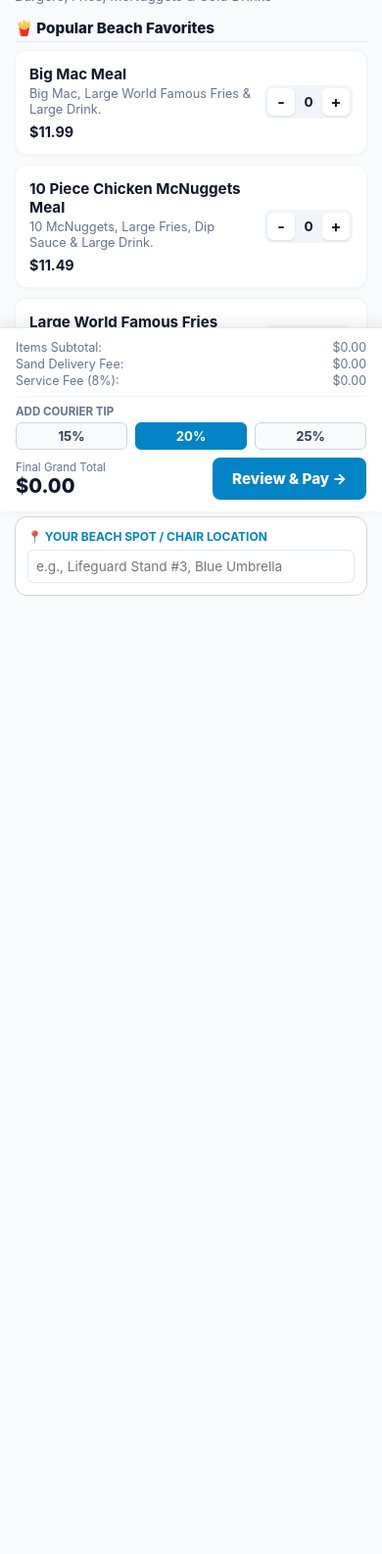
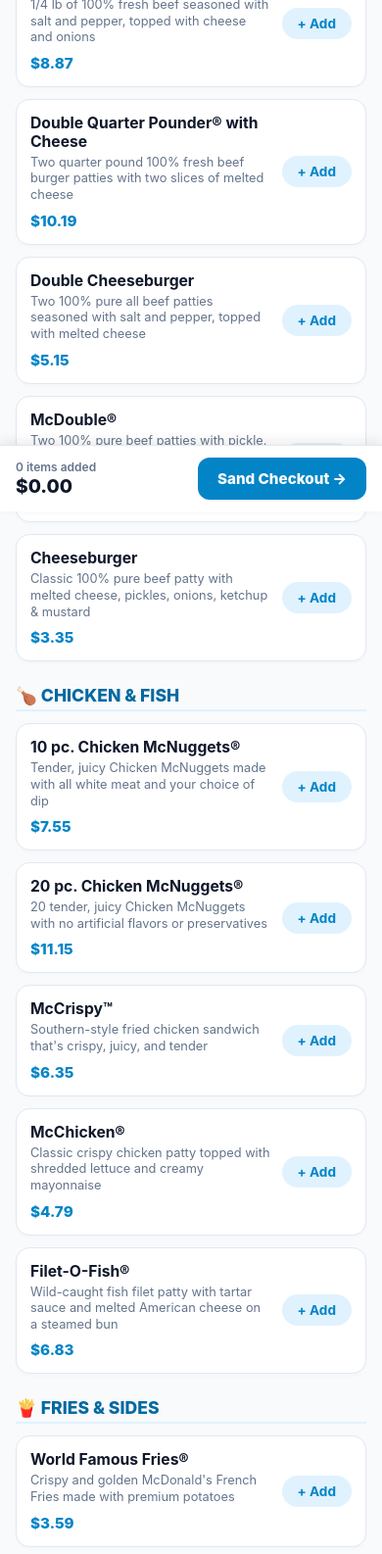
Before and after one commit to wpb200129/Beach-Eats-, a plain HTML site: page mcdonalds.html in a window 390 px wide. Shown: the part 322-1908 px from the top of the page at 98% size. Before the commit the page ends 1205 px from the top, so only its background shows below. Drawn offline with Linux system fonts and the light colour scheme.

Commit message:
Revise McDonald's menu and layout
Updated the McDonald's menu page with new items, adjusted styles, and improved layout.

```diff
--- a/mcdonalds.html
+++ b/mcdonalds.html
@@ -3,198 +3,323 @@
 <head>
   <meta charset="UTF-8">
   <meta name="viewport" content="width=device-width, initial-scale=1.0">
-  <title>McDonald's | Beach Eats</title>
+  <title>McDonald's Menu | Beach Eats Sand Delivery</title>
   <style>
-    * { box-sizing: border-box; margin: 0; padding: 0; font-family: -apple-system, BlinkMacSystemFont, "Segoe UI", Roboto, sans-serif; }
-    body { background-color: #f8fafc; color: #0f172a; padding-bottom: 260px; }
+    * { box-sizing: border-box; margin: 0; padding: 0; font-family: -apple-system, BlinkMacSystemFont, "Segoe UI", Roboto, Helvetica, Arial, sans-serif; }
+    body { background-color: #f8fafc; color: #0f172a; padding-bottom: 100px; }
 
-    .app-header { background: #fff; padding: 15px; text-align: center; border-bottom: 1px solid #e2e8f0; position: sticky; top: 0; z-index: 100; }
-    .app-logo { max-width: 280px; width: 75%; height: auto; display: block; margin: 0 auto 8px; }
-    .status-badge { display: inline-block; background: #e0f2fe; color: #0284c7; padding: 4px 12px; border-radius: 20px; font-size: 0.8rem; font-weight: 700; }
+    /* Top Nav Bar */
+    header { background: #0284c7; color: #fff; padding: 14px 16px; display: flex; align-items: center; justify-content: space-between; position: sticky; top: 0; z-index: 100; box-shadow: 0 2px 8px rgba(0,0,0,0.1); }
+    .back-btn { color: #fff; text-decoration: none; font-weight: 700; font-size: 1.1rem; }
+    .header-brand { display: flex; align-items: center; gap: 8px; }
+    .header-brand img { width: 32px; height: 32px; border-radius: 6px; object-fit: contain; background: #fff; padding: 2px; }
+    .header-brand h1 { font-size: 1.1rem; font-weight: 800; }
 
-    .container { max-width: 480px; margin: 0 auto; padding: 15px; }
+    .container { max-width: 480px; margin: 0 auto; padding: 16px; }
 
-    .nav-scroll { display: flex; gap: 8px; overflow-x: auto; padding-bottom: 8px; margin-bottom: 15px; scrollbar-width: none; }
-    .nav-pill { background: #fff; border: 1px solid #cbd5e1; padding: 8px 16px; border-radius: 20px; font-size: 0.85rem; font-weight: 700; color: #475569; white-space: nowrap; text-decoration: none; }
-    .nav-pill.active { background: #0284c7; color: #fff; border-color: #0284c7; }
+    /* Category Header */
+    .menu-category { font-size: 1.1rem; font-weight: 800; text-transform: uppercase; margin: 24px 0 12px; color: #0369a1; border-bottom: 2px solid #e0f2fe; padding-bottom: 4px; display: flex; align-items: center; justify-content: space-between; }
 
-    .store-header { font-size: 1.25rem; font-weight: 800; margin: 10px 0 4px; color: #da291c; }
-    .store-sub { font-size: 0.85rem; color: #64748b; margin-bottom: 15px; }
+    /* Item Card */
+    .item-card { background: #fff; border: 1px solid #e2e8f0; border-radius: 14px; padding: 14px; margin-bottom: 12px; display: flex; justify-content: space-between; align-items: center; gap: 12px; box-shadow: 0 2px 4px rgba(0,0,0,0.02); }
+    .item-info { flex: 1; }
+    .item-info h4 { font-size: 0.98rem; font-weight: 700; color: #0f172a; margin-bottom: 4px; }
+    .item-info p { font-size: 0.8rem; color: #64748b; line-height: 1.3; margin-bottom: 8px; }
+    .item-price { font-weight: 800; color: #0284c7; font-size: 0.95rem; }
 
-    .cat-title { font-size: 0.95rem; font-weight: 800; color: #0f172a; margin: 15px 0 8px; border-bottom: 1px solid #e2e8f0; padding-bottom: 4px; }
+    /* Buttons & Quantity Controls */
+    .add-btn { background: #e0f2fe; color: #0284c7; border: none; font-weight: 700; padding: 8px 16px; border-radius: 20px; cursor: pointer; font-size: 0.85rem; flex-shrink: 0; }
+    .add-btn:active { background: #0284c7; color: #fff; }
 
-    .item-card { background: #fff; border-radius: 12px; padding: 14px; margin-bottom: 10px; display: flex; justify-content: space-between; align-items: center; border: 1px solid #f1f5f9; box-shadow: 0 1px 3px rgba(0,0,0,0.04); }
-    .item-info { flex: 1; padding-right: 12px; }
-    .item-title { font-size: 0.95rem; font-weight: 700; margin-bottom: 3px; }
-    .item-desc { font-size: 0.8rem; color: #64748b; margin-bottom: 6px; line-height: 1.25; }
-    .item-price { font-size: 0.9rem; font-weight: 700; color: #0f172a; }
+    .qty-controls { display: flex; align-items: center; gap: 8px; background: #f1f5f9; border-radius: 20px; padding: 4px 8px; border: 1px solid #cbd5e1; flex-shrink: 0; }
+    .qty-btn { background: #0284c7; color: #fff; border: none; font-weight: 800; width: 26px; height: 26px; border-radius: 50%; cursor: pointer; display: flex; align-items: center; justify-content: center; font-size: 1rem; line-height: 1; }
+    .qty-btn:active { transform: scale(0.92); }
+    .qty-count { font-weight: 800; color: #0f172a; font-size: 0.9rem; min-width: 18px; text-align: center; }
 
-    .stepper { display: flex; align-items: center; background: #f1f5f9; border-radius: 8px; padding: 3px; }
-    .step-btn { width: 28px; height: 28px; border: none; background: #fff; border-radius: 6px; font-weight: bold; font-size: 1rem; cursor: pointer; color: #0f172a; box-shadow: 0 1px 2px rgba(0,0,0,0.1); }
-    .step-count { width: 28px; text-align: center; font-weight: 700; font-size: 0.85rem; }
-
-    .location-box { background: #fff; border-radius: 12px; padding: 12px; border: 1px solid #cbd5e1; margin-top: 15px; }
-    .location-label { font-size: 0.75rem; font-weight: 700; color: #0284c7; text-transform: uppercase; margin-bottom: 6px; display: block; }
-    .location-input { width: 100%; border: 1px solid #e2e8f0; padding: 8px; border-radius: 6px; font-size: 0.85rem; outline: none; }
-
-    .checkout-panel { position: fixed; bottom: 0; left: 0; right: 0; background: #fff; border-top: 1px solid #e2e8f0; padding: 12px 16px; box-shadow: 0 -4px 16px rgba(0,0,0,0.08); z-index: 1000; }
-    .panel-content { max-width: 480px; margin: 0 auto; }
-    .fee-summary { font-size: 0.78rem; color: #64748b; margin-bottom: 8px; border-bottom: 1px solid #f1f5f9; padding-bottom: 6px; }
-    .fee-row { display: flex; justify-content: space-between; margin-bottom: 2px; }
-    .tip-section { margin-bottom: 8px; }
-    .tip-label { font-size: 0.72rem; font-weight: 700; color: #64748b; margin-bottom: 4px; display: block; }
-    .tip-buttons { display: flex; gap: 8px; }
-    .tip-btn { flex: 1; padding: 5px 0; border: 1px solid #cbd5e1; background: #f8fafc; border-radius: 6px; font-weight: 700; font-size: 0.82rem; cursor: pointer; color: #334155; }
-    .tip-btn.active { background: #0284c7; color: #fff; border-color: #0284c7; }
-    .cart-summary { display: flex; justify-content: space-between; align-items: center; }
-    .total-amount { font-size: 1.25rem; font-weight: 800; color: #0f172a; }
-    .checkout-btn { background: #0284c7; color: #fff; border: none; padding: 12px 20px; border-radius: 8px; font-weight: 800; font-size: 0.95rem; cursor: pointer; }
+    /* Bottom Fixed Cart Bar */
+    .cart-bar { position: fixed; bottom: 0; left: 0; right: 0; background: #fff; border-top: 1px solid #e2e8f0; padding: 12px 16px; display: flex; justify-content: space-between; align-items: center; max-width: 480px; margin: 0 auto; box-shadow: 0 -4px 12px rgba(0,0,0,0.08); z-index: 99; }
+    .cart-info { display: flex; flex-direction: column; }
+    .cart-count { font-size: 0.75rem; color: #64748b; font-weight: 600; }
+    .cart-total { font-size: 1.2rem; font-weight: 800; color: #0f172a; }
+    .checkout-btn { background: #0284c7; color: #fff; text-decoration: none; font-weight: 800; padding: 12px 20px; border-radius: 12px; font-size: 0.95rem; }
   </style>
 </head>
 <body>
 
-  <div class="app-header">
-    <img src="https://raw.githubusercontent.com/wpb200129/Beach-Eats-/main/logo.png" alt="Beach Eats Logo" class="app-logo">
-    <span class="status-badge">🏖️ Sand Delivery • 20-30 Min</span>
-  </div>
+  <header>
+    <a href="index.html" class="back-btn">← Back</a>
+    <div class="header-brand">
+      <img src="mcdonalds.png" alt="McDonald's" onerror="this.outerHTML='🍟';">
+      <h1>McDonald's</h1>
+    </div>
+    <div style="width: 40px;"></div>
+  </header>
 
   <div class="container">
 
-    <div class="nav-scroll">
-      <a href="index.html" class="nav-pill">🔥 Home</a>
-      <a href="mcdonalds.html" class="nav-pill active">🍔 McDonald's</a>
-      <a href="kaiabowls.html" class="nav-pill">🌺 Kaia Bowls</a>
-      <a href="7-eleven.html" class="nav-pill">🏪 7-Eleven</a>
-    </div>
-
-    <div class="store-header">🍔 McDonald's</div>
-    <div class="store-sub">Burgers, Fries, McNuggets & Cold Drinks</div>
-
-    <div class="cat-title">🍟 Popular Beach Favorites</div>
+    <!-- BURGERS -->
+    <div class="menu-category">🍔 Burgers & Handhelds</div>
 
     <div class="item-card">
       <div class="item-info">
-        <div class="item-title">Big Mac Meal</div>
-        <div class="item-desc">Big Mac, Large World Famous Fries & Large Drink.</div>
-        <div class="item-price">$11.99</div>
+        <h4>Big Mac®</h4>
+        <p>100% pure all beef patties and Big Mac sauce sandwiched between a sesame seed bun</p>
+        <div class="item-price">$7.67</div>
       </div>
-      <div class="stepper">
-        <button class="step-btn" onclick="updateQty('m1', -1)">-</button>
-        <span id="m1" class="step-count">0</span>
-        <button class="step-btn" onclick="updateQty('m1', 1)">+</button>
+      <div id="btn-BigMac">
+        <button class="add-btn" onclick="updateQty('Big Mac', 7.67, 1)">+ Add</button>
       </div>
     </div>
 
     <div class="item-card">
       <div class="item-info">
-        <div class="item-title">10 Piece Chicken McNuggets Meal</div>
-        <div class="item-desc">10 McNuggets, Large Fries, Dip Sauce & Large Drink.</div>
-        <div class="item-price">$11.49</div>
+        <h4>Quarter Pounder® with Cheese</h4>
+        <p>1/4 lb of 100% fresh beef seasoned with salt and pepper, topped with cheese and onions</p>
+        <div class="item-price">$8.87</div>
       </div>
-      <div class="stepper">
-        <button class="step-btn" onclick="updateQty('m2', -1)">-</button>
-        <span id="m2" class="step-count">0</span>
-        <button class="step-btn" onclick="updateQty('m2', 1)">+</button>
+      <div id="btn-QuarterPounderCheese">
+        <button class="add-btn" onclick="updateQty('Quarter Pounder with Cheese', 8.87, 1)">+ Add</button>
       </div>
     </div>
 
     <div class="item-card">
       <div class="item-info">
-        <div class="item-title">Large World Famous Fries</div>
-        <div class="item-desc">Hot, crispy golden salty fries.</div>
-        <div class="item-price">$4.89</div>
+        <h4>Double Quarter Pounder® with Cheese</h4>
+        <p>Two quarter pound 100% fresh beef burger patties with two slices of melted cheese</p>
+        <div class="item-price">$10.19</div>
       </div>
-      <div class="stepper">
-        <button class="step-btn" onclick="updateQty('m3', -1)">-</button>
-        <span id="m3" class="step-count">0</span>
-        <button class="step-btn" onclick="updateQty('m3', 1)">+</button>
+      <div id="btn-DoubleQuarterPounderCheese">
+        <button class="add-btn" onclick="updateQty('Double Quarter Pounder with Cheese', 10.19, 1)">+ Add</button>
       </div>
     </div>
 
     <div class="item-card">
       <div class="item-info">
-        <div class="item-title">OREO® McFlurry®</div>
-        <div class="item-desc">Creamy soft serve blended with crushed OREO cookies.</div>
-        <div class="item-price">$5.29</div>
+        <h4>Double Cheeseburger</h4>
+        <p>Two 100% pure all beef patties seasoned with salt and pepper, topped with melted cheese</p>
+        <div class="item-price">$5.15</div>
       </div>
-      <div class="stepper">
-        <button class="step-btn" onclick="updateQty('m4', -1)">-</button>
-        <span id="m4" class="step-count">0</span>
-        <button class="step-btn" onclick="updateQty('m4', 1)">+</button>
+      <div id="btn-DoubleCheeseburger">
+        <button class="add-btn" onclick="updateQty('Double Cheeseburger', 5.15, 1)">+ Add</button>
       </div>
     </div>
 
-    <div class="location-box">
-      <span class="location-label">📍 Your Beach Spot / Chair Location</span>
-      <input type="text" id="chairSpot" class="location-input" placeholder="e.g., Lifeguard Stand #3, Blue Umbrella">
+    <div class="item-card">
+      <div class="item-info">
+        <h4>McDouble®</h4>
+        <p>Two 100% pure beef patties with pickle, chopped onions, ketchup, mustard, and cheese</p>
+        <div class="item-price">$5.03</div>
+      </div>
+      <div id="btn-McDouble">
+        <button class="add-btn" onclick="updateQty('McDouble', 5.03, 1)">+ Add</button>
+      </div>
+    </div>
+
+    <div class="item-card">
+      <div class="item-info">
+        <h4>Cheeseburger</h4>
+        <p>Classic 100% pure beef patty with melted cheese, pickles, onions, ketchup & mustard</p>
+        <div class="item-price">$3.35</div>
+      </div>
+      <div id="btn-Cheeseburger">
+        <button class="add-btn" onclick="updateQty('Cheeseburger', 3.35, 1)">+ Add</button>
+      </div>
+    </div>
+
+    <!-- CHICKEN & FISH -->
+    <div class="menu-category">🍗 Chicken & Fish</div>
+
+    <div class="item-card">
+      <div class="item-info">
+        <h4>10 pc. Chicken McNuggets®</h4>
+        <p>Tender, juicy Chicken McNuggets made with all white meat and your choice of dip</p>
+        <div class="item-price">$7.55</div>
+      </div>
+      <div id="btn-10pcMcNuggets">
+        <button class="add-btn" onclick="updateQty('10 pc. Chicken McNuggets', 7.55, 1)">+ Add</button>
+      </div>
+    </div>
+
+    <div class="item-card">
+      <div class="item-info">
+        <h4>20 pc. Chicken McNuggets®</h4>
+        <p>20 tender, juicy Chicken McNuggets with no artificial flavors or preservatives</p>
+        <div class="item-price">$11.15</div>
+      </div>
+      <div id="btn-20pcMcNuggets">
+        <button class="add-btn" onclick="updateQty('20 pc. Chicken McNuggets', 11.15, 1)">+ Add</button>
+      </div>
+    </div>
+
+    <div class="item-card">
+      <div class="item-info">
+        <h4>McCrispy™</h4>
+        <p>Southern-style fried chicken sandwich that's crispy, juicy, and tender</p>
+        <div class="item-price">$6.35</div>
+      </div>
+      <div id="btn-McCrispy">
+        <button class="add-btn" onclick="updateQty('McCrispy', 6.35, 1)">+ Add</button>
+      </div>
+    </div>
+
+    <div class="item-card">
+      <div class="item-info">
+        <h4>McChicken®</h4>
+        <p>Classic crispy chicken patty topped with shredded lettuce and creamy mayonnaise</p>
+        <div class="item-price">$4.79</div>
+      </div>
+      <div id="btn-McChicken">
+        <button class="add-btn" onclick="updateQty('McChicken', 4.79, 1)">+ Add</button>
+      </div>
+    </div>
+
+    <div class="item-card">
+      <div class="item-info">
+        <h4>Filet-O-Fish®</h4>
+        <p>Wild-caught fish filet patty with tartar sauce and melted American cheese on a steamed bun</p>
+        <div class="item-price">$6.83</div>
+      </div>
+      <div id="btn-FiletOFish">
+        <button class="add-btn" onclick="updateQty('Filet-O-Fish', 6.83, 1)">+ Add</button>
+      </div>
+    </div>
+
+    <!-- FRIES & SIDES -->
+    <div class="menu-category">🍟 Fries & Sides</div>
+
+    <div class="item-card">
+      <div class="item-info">
+        <h4>World Famous Fries®</h4>
+        <p>Crispy and golden McDonald's French Fries made with premium potatoes</p>
+        <div class="item-price">$3.59</div>
+      </div>
+      <div id="btn-FrenchFries">
+        <button class="add-btn" onclick="updateQty('World Famous Fries', 3.59, 1)">+ Add</button>
+      </div>
+    </div>
+
+    <!-- SWEETS & TREATS -->
+    <div class="menu-category">🍦 Sweets & Treats</div>
+
+    <div class="item-card">
+      <div class="item-info">
+        <h4>OREO® McFlurry®</h4>
+        <p>Creamy vanilla soft serve blended with crunchy OREO cookies</p>
+        <div class="item-price">$3.23</div>
+      </div>
+      <div id="btn-OreoMcFlurry">
+        <button class="add-btn" onclick="updateQty('OREO McFlurry', 3.23, 1)">+ Add</button>
+      </div>
+    </div>
+
+    <div class="item-card">
+      <div class="item-info">
+        <h4>Chocolate Shake</h4>
+        <p>Smooth, rich and creamy chocolate shake topped with whipped light cream</p>
+        <div class="item-price">$5.27</div>
+      </div>
+      <div id="btn-ChocolateShake">
+        <button class="add-btn" onclick="updateQty('Chocolate Shake', 5.27, 1)">+ Add</button>
+      </div>
+    </div>
+
+    <div class="item-card">
+      <div class="item-info">
+        <h4>Fried Apple Pie</h4>
+        <p>Warm, crisp crust filled with sweet 100% American grown apples</p>
+        <div class="item-price">$3.11</div>
+      </div>
+      <div id="btn-FriedApplePie">
+        <button class="add-btn" onclick="updateQty('Fried Apple Pie', 3.11, 1)">+ Add</button>
+      </div>
+    </div>
+
+    <!-- COLD DRINKS -->
+    <div class="menu-category">🥤 Cold Drinks</div>
+
+    <div class="item-card">
+      <div class="item-info">
+        <h4>Fountain Drink / Soda</h4>
+        <p>Coca-Cola, Diet Coke, Sprite, Dr Pepper, Fanta Orange, Hi-C</p>
+        <div class="item-price">$2.63</div>
+      </div>
+      <div id="btn-FountainDrink">
+        <button class="add-btn" onclick="updateQty('Fountain Drink', 2.63, 1)">+ Add</button>
+      </div>
+    </div>
+
+    <div class="item-card">
+      <div class="item-info">
+        <h4>Iced Coffee</h4>
+        <p>Refreshing McCafé iced coffee made with 100% Arabica beans and flavor choice</p>
+        <div class="item-price">$2.99</div>
+      </div>
+      <div id="btn-IcedCoffee">
+        <button class="add-btn" onclick="updateQty('Iced Coffee', 2.99, 1)">+ Add</button>
+      </div>
     </div>
 
   </div>
 
-  <div class="checkout-panel">
-    <div class="panel-content">
-      <div class="fee-summary">
-        <div class="fee-row"><span>Items Subtotal:</span><span>$<span id="subtotalDisplay">0.00</span></span></div>
-        <div class="fee-row"><span>Sand Delivery Fee:</span><span>$<span id="deliveryFeeDisplay">0.00</span></span></div>
-        <div class="fee-row"><span>Service Fee (8%):</span><span>$<span id="serviceFeeDisplay">0.00</span></span></div>
-      </div>
-      <div class="tip-section">
-        <span class="tip-label">ADD COURIER TIP</span>
-        <div class="tip-buttons">
-          <button class="tip-btn" onclick="selectTip(0.15, this)">15%</button>
-          <button class="tip-btn active" onclick="selectTip(0.20, this)">20%</button>
-          <button class="tip-btn" onclick="selectTip(0.25, this)">25%</button>
-        </div>
-      </div>
-      <div class="cart-summary">
-        <div>
-          <div style="font-size: 0.72rem; color: #64748b;">Final Grand Total</div>
-          <div class="total-amount">$<span id="grandTotal">0.00</span></div>
-        </div>
-        <button class="checkout-btn" onclick="checkout()">Review & Pay →</button>
-      </div>
+  <!-- Cart Bar -->
+  <div class="cart-bar">
+    <div class="cart-info">
+      <span class="cart-count" id="cart-count">0 items added</span>
+      <div class="cart-total" id="cart-total">$0.00</div>
     </div>
+    <a href="#" class="checkout-btn" id="checkout-link">Sand Checkout →</a>
   </div>
 
   <script>
-    const itemPrices = { m1: 11.99, m2: 11.49, m3: 4.89, m4: 5.29 };
-    const cart = { m1: 0, m2: 0, m3: 0, m4: 0 };
-    let tipPercent = 0.20;
+    let cart = {};
 
-    function updateQty(id, delta) {
-      cart[id] = Math.max(0, cart[id] + delta);
-      document.getElementById(id).innerText = cart[id];
-      calculateTotal();
+    function updateQty(name, price, change) {
+      if (!cart[name]) {
+        cart[name] = { price: price, qty: 0 };
+      }
+
+      cart[name].qty += change;
+
+      if (cart[name].qty <= 0) {
+        delete cart[name];
+      }
+
+      renderCart(name, price);
     }
 
-    function selectTip(percent, btnElement) {
-      tipPercent = percent;
-      document.querySelectorAll('.tip-btn').forEach(btn => btn.classList.remove('active'));
-      btnElement.classList.add('active');
-      calculateTotal();
-    }
+    function renderCart(name, price) {
+      let total = 0;
+      let count = 0;
 
-    function calculateTotal() {
-      let subtotal = 0;
-      for (let key in cart) { subtotal += cart[key] * itemPrices[key]; }
-      const deliveryFee = subtotal > 0 ? 5.99 : 0;
-      const serviceFee = subtotal > 0 ? (subtotal * 0.08) : 0;
-      const tipAmount = subtotal * tipPercent;
-      const grandTotal = subtotal + deliveryFee + serviceFee + tipAmount;
+      for (let key in cart) {
+        total += cart[key].price * cart[key].qty;
+        count += cart[key].qty;
+      }
 
-      document.getElementById('subtotalDisplay').innerText = subtotal.toFixed(2);
-      document.getElementById('deliveryFeeDisplay').innerText = deliveryFee.toFixed(2);
-      document.getElementById('serviceFeeDisplay').innerText = serviceFee.toFixed(2);
-      document.getElementById('grandTotal').innerText = grandTotal.toFixed(2);
-    }
+      document.getElementById('cart-total').innerText = '$' + total.toFixed(2);
+      document.getElementById('cart-count').innerText = count + (count === 1 ? ' item added' : ' items added');
 
-    function checkout() {
-      const grandTotal = document.getElementById('grandTotal').innerText;
-      const spot = document.getElementById('chairSpot').value.trim();
-      if (parseFloat(grandTotal) <= 0) { alert("Please add an item first!"); return; }
-      if (!spot) { alert("Please enter your beach spot location so our courier can find you!"); return; }
-      alert("Order placed! Total: $" + grandTotal + "\nDelivering to: " + spot);
+      const safeId = 'btn-' + name.replace(/[^a-zA-Z0-9]/g, '');
+      const container = document.getElementById(safeId);
+
+      if (container) {
+        const qty = cart[name] ? cart[name].qty : 0;
+        if (qty > 0) {
+          container.innerHTML = `
+            <div class="qty-controls">
+              <button class="qty-btn" onclick="updateQty('${name}', ${price}, -1)">−</button>
+              <span class="qty-count">${qty}</span>
+              <button class="qty-btn" onclick="updateQty('${name}', ${price}, 1)">+</button>
+            </div>
+          `;
+        } else {
+          container.innerHTML = `
+            <button class="add-btn" onclick="updateQty('${name}', ${price}, 1)">+ Add</button>
+          `;
+        }
+      }
     }
   </script>
+
 </body>
 </html>
```
